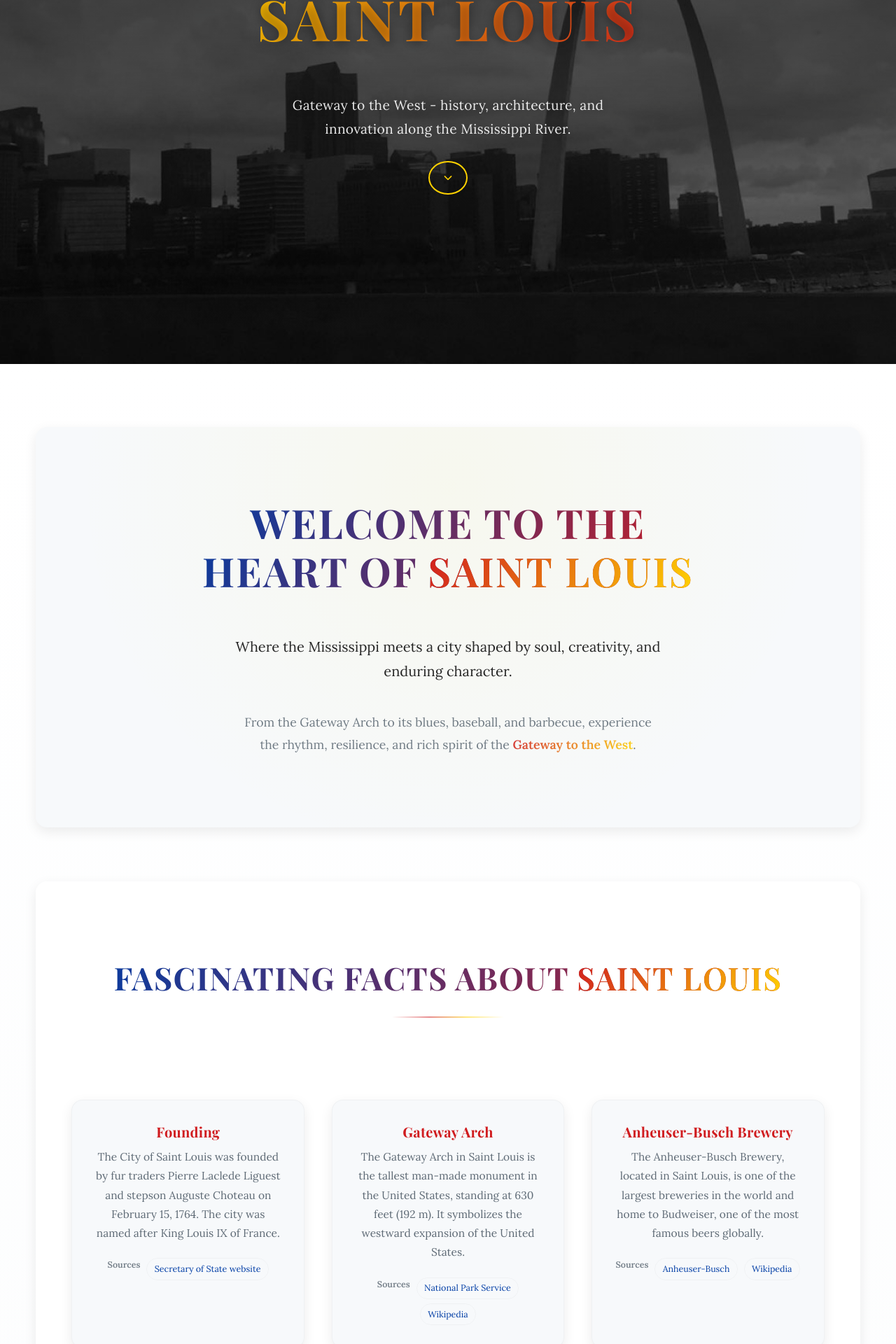
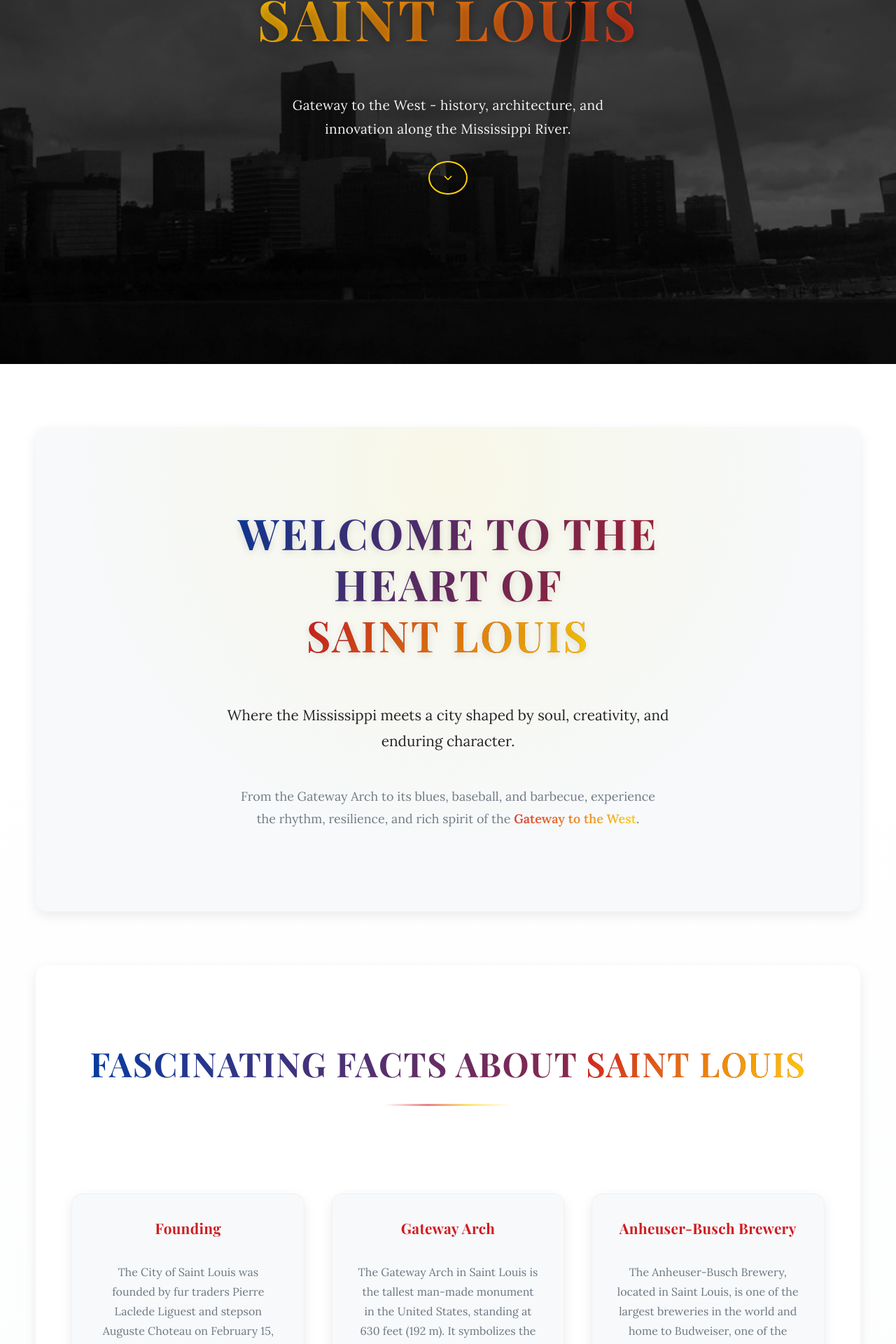
Before and after one commit to mcckyle/saint-louis-facts, a React (Vite) app: page / in a window 1280 px wide. Shown: the part 280-2200 px from the top of the page at 70% size. Built offline with nearby package versions, Linux system fonts and the light colour scheme.

Commit message:
Header.css: Adjust the header image overlay gradient styles.

```diff
--- a/src/App.css
+++ b/src/App.css
@@ -65,7 +65,7 @@
     gap: var(--space-3);
     padding: var(--pad-y) var(--pad-x);
 
-    background: linear-gradient(180deg, var(--color-bg-alt), var(--color-bg) 95%);
+    background: linear-gradient(180deg, var(--color-bg-alt) 0%, var(--color-bg) 95%);
 }
 
 /* ====================================
@@ -104,7 +104,7 @@ button
     font-weight: 600;
     cursor: pointer;
 
-    transition: transform 0.25s ease, box-shadow 0.25s ease;
+    transition: transform 0.25s ease, box-shadow 0.25s ease, background 0.25s ease;
 }
 
 button:hover,
@@ -112,6 +112,7 @@ button:focus-visible
 {
     transform: translateY(-3px);
     box-shadow: 0 6px 20px rgba(0, 0, 0, 0.25);
+    background: linear-gradient(120deg, var(--color-accent), var(--color-primary));
 }
 
 /* ====================================
--- a/src/components/Footer/Footer.css
+++ b/src/components/Footer/Footer.css
@@ -5,7 +5,7 @@
 ======================================= */
 .footer
 {
-    padding-block: clamp(3rem, 5vw, 4rem);
+    padding-block: clamp(4rem, 5vw, 5.5rem);
     padding-inline: var(--pad-x);
 
     background: var(--color-bg-alt);
@@ -15,9 +15,10 @@
     text-align: center;
     display: flex;
     flex-direction: column;
-    justify-content: center;
-    gap: 2rem;
+    align-items: center;
+    gap: 2.5rem;
     position: relative;
+    isolation: isolate;
 }
 
 /* Ambient Glow Overlay Styles. */
@@ -28,9 +29,9 @@
     inset: 0;
 
     background: radial-gradient(
-        circle at 50% 10%,
+        circle at 50% 15%,
         rgba(0, 61, 165, 0.03),
-        transparent 70%
+        transparent 75%
     );
 
     pointer-events: none;
@@ -52,9 +53,9 @@
 /* Footer Message Styles. */
 .footer-message
 {
-    max-width: 640px;
-    font-size: clamp(0.95rem, 1.4vw, 1.05rem);
-    line-height: 1.75;
+    max-width: 680px;
+    font-size: clamp(0.95rem, 1.3vw, 1.05rem);
+    line-height: 1.8;
 
     color: var(--color-text-muted);
     text-align: center;
@@ -67,7 +68,7 @@
     display: flex;
     flex-wrap: wrap;
     justify-content: center;
-    gap: 0.6rem;
+    gap: 0.7rem;
 
     list-style: none;
     padding: 0;
@@ -81,7 +82,7 @@
     font-weight: 500;
     text-decoration: none;
 
-    padding: 0.45rem 1.1rem;
+    padding: 0.5rem 1.2rem;
     border-radius: 999px;
 
     transition: transform 0.25s ease, color 0.25s ease, box-shadow 0.25s ease;
@@ -98,8 +99,6 @@
     color: var(--color-primary);
     border: 1px solid var(--stl-border);
     background: transparent;
-
-    transition: all 0.3s ease;
 }
 
 .back-to-top:hover,
@@ -108,7 +107,7 @@
     color: var(--color-accent);
     border-color: var(--color-accent);
     transform: translateY(-2px);
-    box-shadow: 0 6px 14px rgba(0, 0, 0, 0.08);
+    box-shadow: 0 6px 16px rgba(0, 0, 0, 0.1);
 }
 
 /* Footer Meta Line Styles. */
@@ -135,6 +134,6 @@
 @media (max-width: 768px)
 {
     .footer-inner { gap: 1.5rem; }
-    .footer-message { font-size: 0.9rem; }
+    .footer-message { font-size: 0.9rem; max-width: 90%; }
     .footer-link, .back-to-top { font-size: 0.82rem; padding: 0.4rem 0.95rem; }
 }
--- a/src/components/FunFactsList/FunFactsList.css
+++ b/src/components/FunFactsList/FunFactsList.css
@@ -5,7 +5,7 @@
 ======================================= */
 .fun-facts
 {
-    padding-block: clamp(5rem, 8vw, 7rem);
+    padding-block: clamp(5.5rem, 8vw, 7.5rem);
     padding-inline: var(--pad-x);
     text-align: center;
 
@@ -22,18 +22,19 @@
 
     display: flex;
     flex-direction: column;
-    gap: 3.5rem;
+    gap: 3.8rem;
 }
 
 /* Section Heading Styles. */
 .fun-facts-heading
 {
     font-family: var(--font-heading);
-    font-size: clamp(2.2rem, 4.4vw, 2.8rem);
+    font-size: clamp(2.4rem, 4.5vw, 3rem);
     text-transform: uppercase;
     letter-spacing: 0.035em;
     color: var(--color-primary);
     position: relative;
+    margin-bottom: 1rem;
 
     background: linear-gradient(120deg, var(--color-primary), var(--color-accent));
     -webkit-background-clip: text;
@@ -45,12 +46,12 @@
 {
     content: "";
     display: block;
-    width: 160px;
-    height: 2px;
+    width: 180px;
+    height: 3px;
     margin: 1.2rem auto 0;
 
     background: linear-gradient(90deg, transparent, var(--color-accent), var(--color-highlight), transparent);
-    opacity: 0.5;
+    opacity: 0.55;
     border-radius: 2px;
 }
 
@@ -58,10 +59,10 @@
 .fact-list
 {
     display: grid;
-    grid-template-columns: repeat(auto-fit, minmax(280px, 1fr));
-    gap: clamp(2rem, 3vw, 2.8rem);
+    grid-template-columns: repeat(auto-fit, minmax(300px, 1fr));
+    gap: clamp(2rem, 3vw, 3rem);
 
-    margin-top: 2.8rem;
+    margin-top: 3rem;
     padding: 0;
     list-style: none;
 }
@@ -71,10 +72,13 @@
 {
     background: var(--color-bg);
     border-radius: var(--radius);
-    padding: 2rem 2rem;
+    padding: 2.2rem 2.2rem;
 
     border: 1px solid rgba(0, 0, 0, 0.03);
     box-shadow: var(--shadow-soft);
+    display: flex;
+    flex-direction: column;
+    gap: 1.2rem;
 
     transition: transform 0.35s ease, box-shadow 0.35s ease, border-color 0.35s ease;
 }
@@ -83,7 +87,7 @@
 .fact-item:hover
 {
     transform: translateY(-6px);
-    box-shadow: 0 18px 36px rgba(0, 0, 0, 0.09);
+    box-shadow: 0 20px 40px rgba(0, 0, 0, 0.09);
     border-color: var(--color-accent);
 }
 
@@ -91,9 +95,7 @@
 .fact-title
 {
     font-family: var(--font-heading);
-    font-size: 1.25rem;
-    margin-bottom: 0.6rem;
-
+    font-size: 1.3rem;
     color: var(--color-accent);
     line-height: 1.3;
 }
@@ -101,11 +103,11 @@
 /* Fact Description Styles. */
 .fact-description
 {
-    font-size: 0.97rem;
+    font-size: 1rem;
     line-height: 1.75;
 
     color: var(--color-text-muted);
-    margin-bottom: 1.4rem;
+    opacity: 0.9;
 }
 
 /* Fact Sources Styles. */
@@ -114,9 +116,7 @@
     display: flex;
     flex-wrap: wrap;
     justify-content: center;
-
-    gap: 0.35rem 0.55rem;
-    font-size: 0.78rem;
+    gap: 0.4rem 0.6rem;
 }
 
 .sources-label
@@ -128,8 +128,9 @@
 
 .source-link
 {
-    padding: 0.3rem 0.65rem;
+    padding: 0.35rem 0.75rem;
     border-radius: 999px;
+    font-size: 0.78rem;
 
     color: var(--color-primary);
     border: 1px solid rgba(0, 0, 0, 0.03);
@@ -142,8 +143,10 @@
 /* Media Queries Styles. */
 @media (max-width: 768px)
 {
-    .fact-title { font-size: 1.1rem; }
+    .fun-facts-heading { font-size: clamp(2rem, 6vw, 2.6rem); }
+    .fun-facts-heading::after { width: 140px; }
+    .fact-title { font-size: 1.15rem; }
     .fact-description { font-size: 0.95rem; }
     .fact-list { gap: 1.8rem; }
-    .fun-facts-heading::after { width: 120px; }
+    .source-link { font-size: 0.75rem; padding: 0.3rem 0.65rem; }
 }
--- a/src/components/Header/Header.css
+++ b/src/components/Header/Header.css
@@ -24,11 +24,11 @@
     width: 100%;
     height: 100%;
     object-fit: cover;
-    transform: scale(1.05);
-    filter: brightness(50%) contrast(1.05) saturate(1.05);
+    transform: scale(1.08);
+    filter: brightness(45%) contrast(1.1) saturate(1.05);
     z-index: -2;
 
-    transition: transform 0.8s ease, filter 0.8s ease;
+    transition: transform 1s ease, filter 0.8s ease;
 }
 
 /* Overlay Gradient Styles. */
@@ -41,8 +41,8 @@
 
     background: linear-gradient(
       180deg,
-      rgba(0, 0, 0, 0.65),
-      rgba(0, 0, 0, 0.2) 60%,
+      rgba(0, 0, 0, 0.7),
+      rgba(0, 0, 0, 0.25) 60%,
       rgba(0, 0, 0, 0)
     );
 
@@ -62,16 +62,15 @@
     animation: fadeInUp 1s ease forwards;
 }
 
-/* Title Styles. */
+/* Header Main Title Styles. */
 .header-title
 {
     font-family: var(--font-heading);
     font-size: clamp(3rem, 7vw, 5rem);
     letter-spacing: 0.05em;
-    color: var(--color-highlight);
     text-transform: uppercase;
+    text-shadow: 0 4px 16px rgba(0, 0, 0, 0.35);
 
-    text-shadow: 0 3px 15px rgba(0, 0, 0, 0.35);
     background: linear-gradient(120deg, var(--color-highlight), var(--color-accent));
     -webkit-background-clip: text;
     -webkit-text-fill-color: transparent;
@@ -81,14 +80,14 @@
 .header-subtitle
 {
     font-size: clamp(1rem, 1.5vw, 1.3rem);
-    color: rgba(255, 255, 255, 0.9);
+    color: rgba(255, 255, 255, 0.95);
 
     line-height: 1.75;
     max-width: 75%;
     margin-inline: auto;
 
     letter-spacing: 0.015em;
-    text-shadow: 0 2px 8px rgba(0, 0, 0, 0.25);
+    text-shadow: 0 2px 10px rgba(0, 0, 0, 0.25);
 }
 
 /* Scroll Cue Button Styles. */
@@ -109,22 +108,15 @@
     color: var(--color-highlight);
     cursor: pointer;
 
-    transition: transform 0.3s ease, color 0.3s ease, border-color 0.3s ease;
+    transition: transform 0.4s ease, color 0.4s ease, border-color 0.4s ease;
 }
 
 .scroll-cue:hover,
 .scroll-cue:focus-visible
 {
-    transform: translateY(-6px) scale(1.05);
+    transform: translateY(-8px) scale(1.1);
     color: var(--color-accent);
     border-color: var(--color-accent);
-}
-
-/* Fade-in Animation Styles. */
-@keyframes fadeInUp
-{
-    from { opacity: 0; transform: translateY(32px); }
-    to { opacity: 1; transform: translateY(0); }
 }
 
 /* Media Query Styles. */
--- a/src/components/Intro/Intro.css
+++ b/src/components/Intro/Intro.css
@@ -6,12 +6,13 @@
 .intro
 {
     position: relative;
-    padding-block: clamp(5rem, 8vw, 7rem);
+    padding-block: clamp(6rem, 9vw, 8rem);
     padding-inline: var(--pad-x);
     text-align: center;
 
     background: var(--color-bg);
     isolation: isolate;
+    overflow: hidden;
 }
 
 /* Ambient Glow Styles. */
@@ -22,9 +23,9 @@
     inset: 0;
 
     background: radial-gradient(
-      circle at 50% 15%,
-      rgba(255, 223, 0, 0.05),
-      transparent 70%
+      circle at 50% 10%,
+      rgba(255, 223, 0, 0.08),
+      transparent 65%
     );
 
     pointer-events: none;
@@ -39,20 +40,21 @@
 
     display: flex;
     flex-direction: column;
-    gap: 2.5rem;
+    gap: 2.8rem;
 
     animation: fadeInUp 1s ease forwards;
 }
 
-/* Title Styles. */
+/* Intro Title Styles. */
 .intro-title
 {
     font-family: var(--font-heading);
-    font-size: clamp(2.6rem, 6vw, 3.6rem);
-    letter-spacing: 0.04em;
+    font-size: clamp(2.8rem, 6vw, 3.8rem);
+    letter-spacing: 0.045em;
     text-transform: uppercase;
     color: var(--color-primary);
     line-height: 1.2;
+    text-shadow: 0 3px 12px rgba(0, 0, 0, 0.12);
 
     background: linear-gradient(120deg, var(--color-primary), var(--color-accent));
     -webkit-background-clip: text;
@@ -62,24 +64,24 @@
 /* Lead Paragraph Styles. */
 .intro-lead
 {
-    font-size: clamp(1.15rem, 1.8vw, 1.25rem);
+    font-size: clamp(1.2rem, 1.8vw, 1.3rem);
     line-height: 1.75;
 
     color: var(--color-text);
     max-width: 640px;
     margin-inline: auto;
     font-weight: 500;
-    opacity: 0.95;
+    opacity: 0.96;
 }
 
 /* Supporting Body Paragraph Styles. */
 .intro-body
 {
-    font-size: clamp(1rem, 1.4vw, 1.1rem);
+    font-size: clamp(1.05rem, 1.4vw, 1.15rem);
     line-height: 1.8;
 
     color: var(--color-text-muted);
-    max-width: 600px;
+    max-width: 620px;
     margin-inline: auto;
     opacity: 0.88;
 }
@@ -100,8 +102,8 @@
 /* Media Query Styles. */
 @media (max-width: 768px)
 {
-    .intro { padding-block: 4rem; }
-    .intro-title { font-size: clamp(2rem, 6vw, 2.8rem); }
+    .intro { padding-block: 4.5rem; }
+    .intro-title { font-size: clamp(2.2rem, 6vw, 3rem); }
     .intro-lead { font-size: 1rem; }
     .intro-body { font-size: 0.94rem; }
 }
--- a/src/index.css
+++ b/src/index.css
@@ -54,18 +54,25 @@ a:focus-visible
 }
 
 /* ====================================
-   Global Paragraph Styles.
+   Global Paragraphs Styles.
 ======================================= */
 p { line-height: 1.7; }
+
+/* ====================================
+   Fade-in Animation Styles.
+======================================= */
+@keyframes fadeInUp
+{
+    from { opacity: 0; transform: translateY(32px); }
+    to { opacity: 1; transform: translateY(0); }
+}
 
 /* ====================================
    Reduced Motion Styles.
 ======================================= */
 @media (prefers-reduced-motion: reduce)
 {
-    *,
-    *::before,
-    *::after
+    *, *::before, *::after
     {
         animation: none !important;
         transition: none !important;
```
Also changed, not shown: src/components/Interactive/Interactive.css (+22 -16 lines), 4 other files (tests, documents, lock files or other folders).
